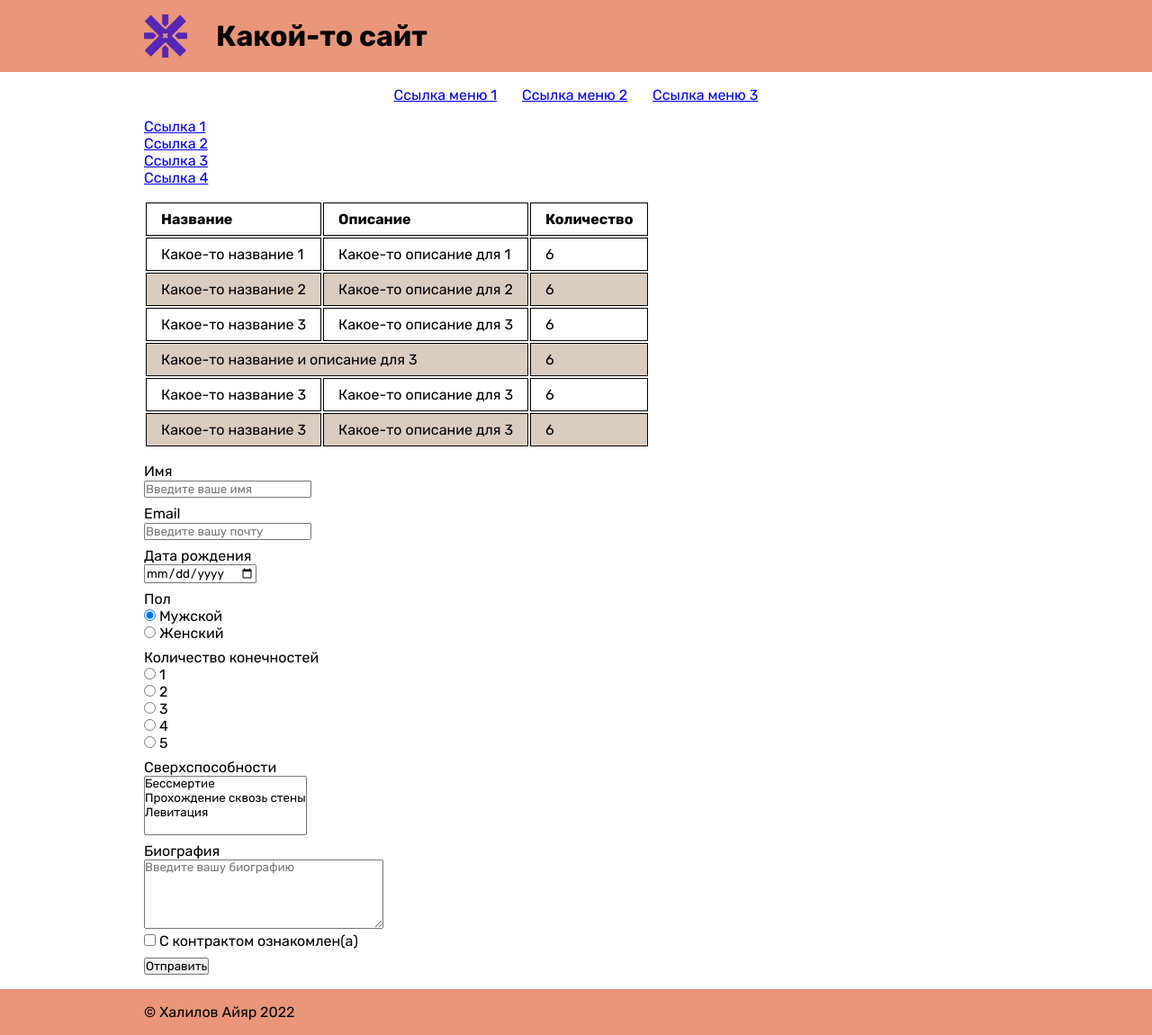
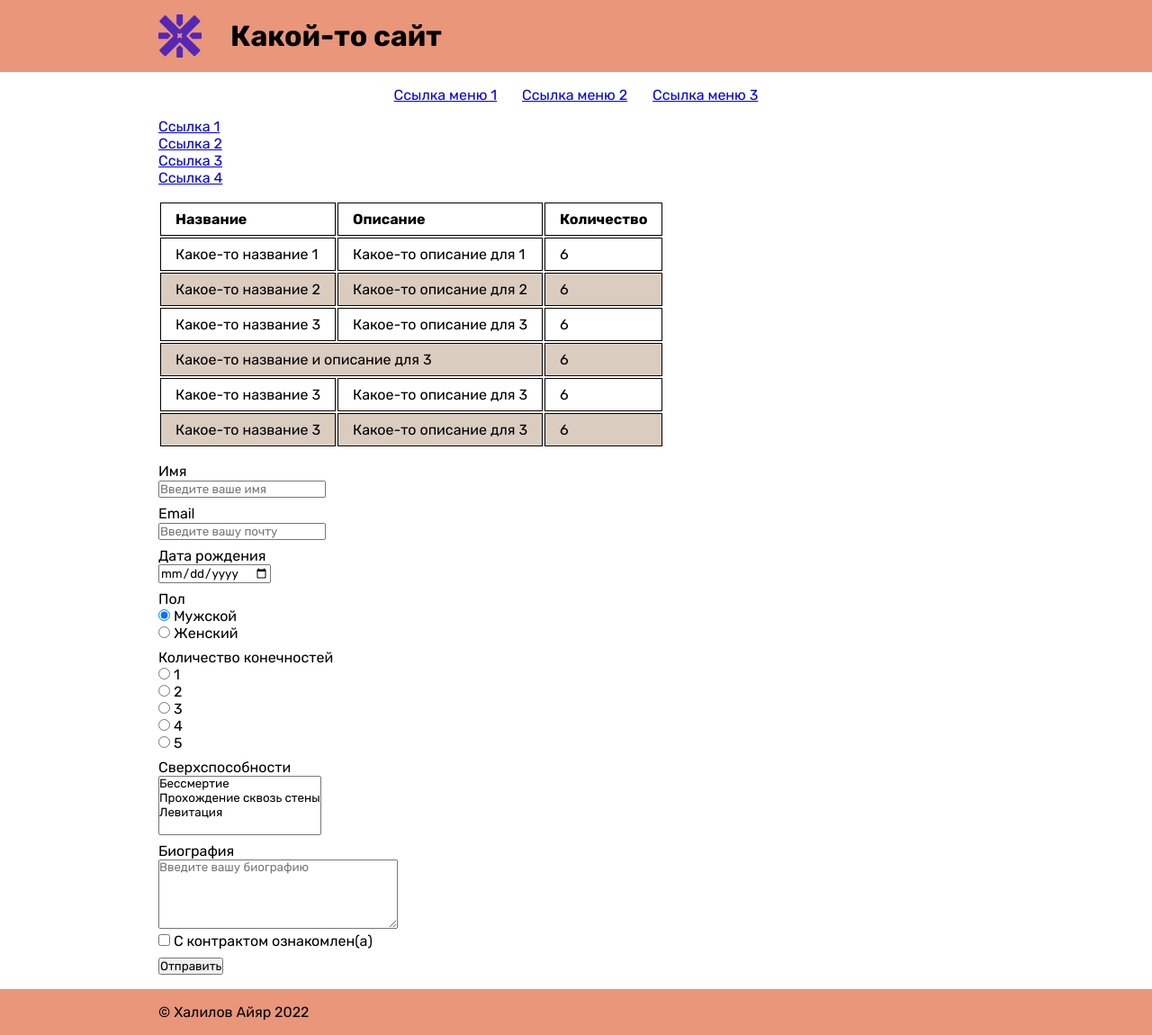
Before and after one commit to ayarayarovich/web2, a plain HTML site: page index.html in a window 1280 px wide. Shown: the whole page at 90% size. Drawn offline with Linux system fonts and the light colour scheme.

Commit message:
Fix paddings on mobile phones

```diff
--- a/index.html
+++ b/index.html
@@ -15,7 +15,7 @@
 <div class="content">
 
     <header id="header">
-        <div class="container">
+        <div class="container with-x-padding">
             <div class="inner-wrapper">
                 <a href="/"><img alt="logo" class="logo" src="static/logo.svg"></a>
                 <h1>Какой-то сайт</h1>
@@ -23,7 +23,7 @@
         </div>
     </header>
 
-    <div class="container">
+    <div class="container with-x-padding">
         <nav id="main-navigation">
             <ul>
                 <li><a href="/first.html">Ссылка меню 1</a></li>
@@ -33,7 +33,7 @@
         </nav>
     </div>
 
-    <div class="container">
+    <div class="container with-x-padding">
         <ul id="links-list">
             <li><a href="https://www.youtube.com/watch?v=eYuUAGXN0KM" target="_blank">Ссылка 1</a></li>
             <li><a href="https://www.youtube.com/watch?v=yPYZpwSpKmA" target="_blank">Ссылка 2</a></li>
@@ -42,7 +42,7 @@
         </ul>
     </div>
 
-    <div class="container">
+    <div class="container with-x-padding">
         <table id="table">
             <thead>
                 <tr>
@@ -85,7 +85,7 @@
         </table>
     </div>
 
-    <div class="container">
+    <div class="container with-x-padding">
         <form action="/" id="form" method="get">
             <div>
                 <label>
@@ -169,7 +169,7 @@
     </div>
 
     <footer id="footer">
-        <div class="container">
+        <div class="container with-x-padding">
             &copy; Халилов Айяр 2022
         </div>
     </footer>
--- a/static/styles.css
+++ b/static/styles.css
@@ -3,6 +3,7 @@
     font-family: "Rubik", sans-serif;
     margin: 0;
     padding: 0;
+    box-sizing: border-box;
 }
 
 .content > *:not(:last-child) {
@@ -14,6 +15,9 @@
     width: 100%;
     margin-left: auto;
     margin-right: auto;
+}
+.container.with-x-padding {
+    padding: 0 1rem;
 }
 /* --- Utilities end --- */
 
```
